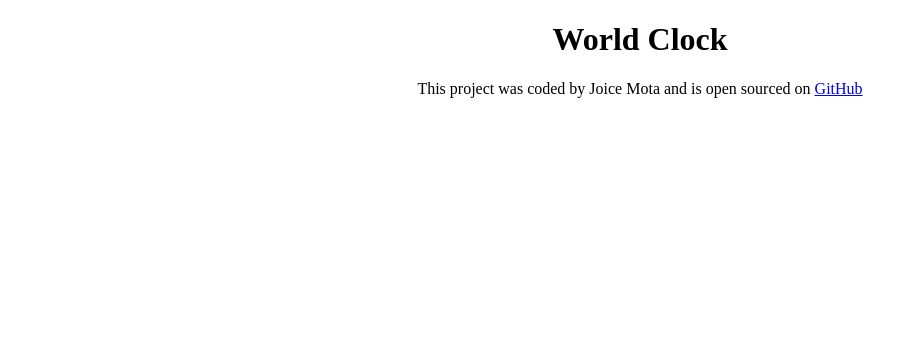
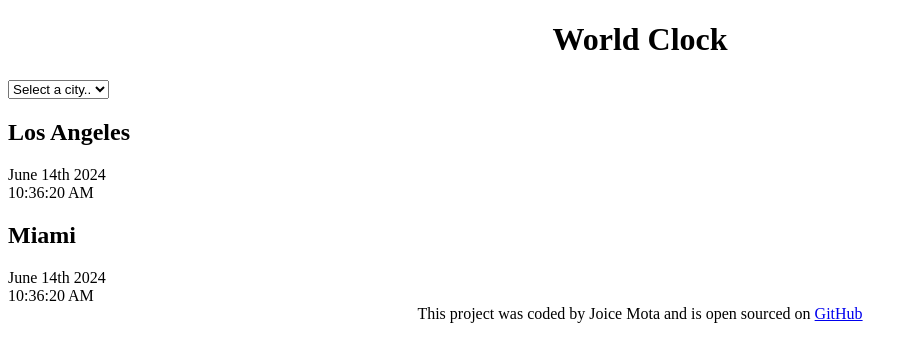
Before and after one commit to Joicemotamoreira/world-clock, a plain HTML site: page index.html in a window 1280 px wide. Shown: the whole page, without its empty margins (0-917 px from the left). Drawn offline with Linux system fonts and the light colour scheme.

Commit message:
Added basic HTML

```diff
--- a/index.html
+++ b/index.html
@@ -7,15 +7,36 @@
     <title>World Clock - By Joice</title>
   </head>
   <body>
-    <h1>World Clock</h1>
+    <div class="container">
+      <h1>World Clock</h1>
 
-    <footer>
-      This project was coded by Joice Mota and is open sourced on
-      <a href="https://github.com/Joicemotamoreira/world-clock" target="_blank"
-        >GitHub</a
-      >
-    </footer>
+      <select>
+        <option value="">Select a city..</option>
+        <option value="">London</option>
+        <option value="">New York</option>
+        <option value="">Paris</option>
+      </select>
 
+      <div class="city">
+        <h2>Los Angeles</h2>
+        <div class="date">June 14th 2024</div>
+        <div class="time">10:36:20 AM</div>
+      </div>
+      <div class="city">
+        <h2>Miami</h2>
+        <div class="date">June 14th 2024</div>
+        <div class="time">10:36:20 AM</div>
+      </div>
+
+      <footer>
+        This project was coded by Joice Mota and is open sourced on
+        <a
+          href="https://github.com/Joicemotamoreira/world-clock"
+          target="_blank"
+          >GitHub</a
+        >
+      </footer>
+    </div>
     <script src="javascript/index.js"></script>
   </body>
 </html>
```
